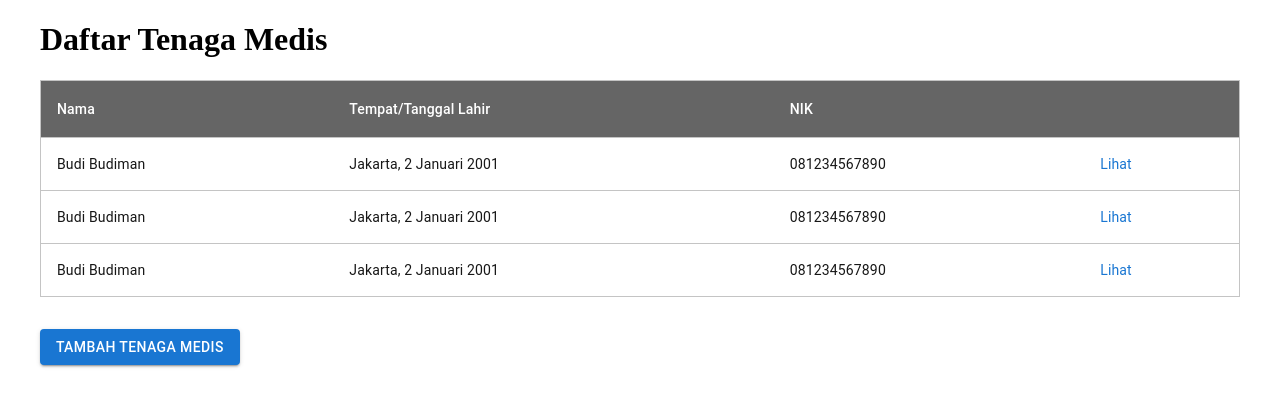
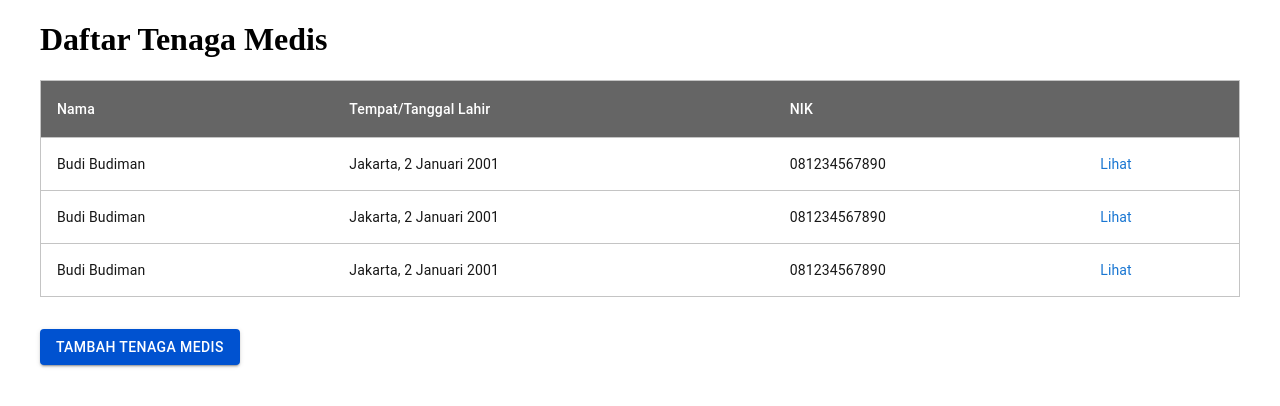
Before and after one commit to dnswd/jiva, a Next.js app: page /tenaga-medis in a window 1280 px wide. Shown: the top 406 px of the page. Built offline with nearby package versions, Linux system fonts and the light colour scheme.

Commit message:
green: add styles to dashboard tenaga medis buttons

```diff
--- a/components/pages/tenaga-medis/DashboardTenagaMedisPage.js
+++ b/components/pages/tenaga-medis/DashboardTenagaMedisPage.js
@@ -1,6 +1,17 @@
-import Button from '@mui/material/Button';
+import Button from '@mui/material/Button'
 import TenagaMedisTable from 'components/pages/tenaga-medis/TenagaMedisTable'
 import styles from '@styles/Home.module.css'
+import buttonStyles from '@styles/Button.module.css'
+
+import { createTheme } from '@mui/material/styles'
+
+const theme = createTheme({
+  palette: {
+    primary: {
+      main: '#0052D0',
+    },
+  },
+})
 
 function DashboardTenagaMedisPage() {
   return (
@@ -9,7 +20,7 @@ function DashboardTenagaMedisPage() {
 
       <TenagaMedisTable />
 
-      <Button variant="contained">Tambah Tenaga Medis</Button>
+      <Button variant="contained" theme={theme} className={buttonStyles.button}>Tambah Tenaga Medis</Button>
     </main>
   )
 }
--- /dev/null
+++ b/styles/Button.module.css
@@ -0,0 +1,3 @@
+.button {
+    text-transform: none;
+}
```
